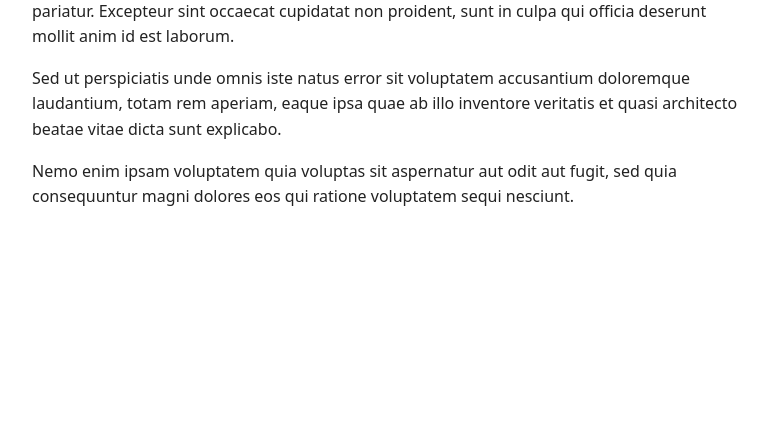
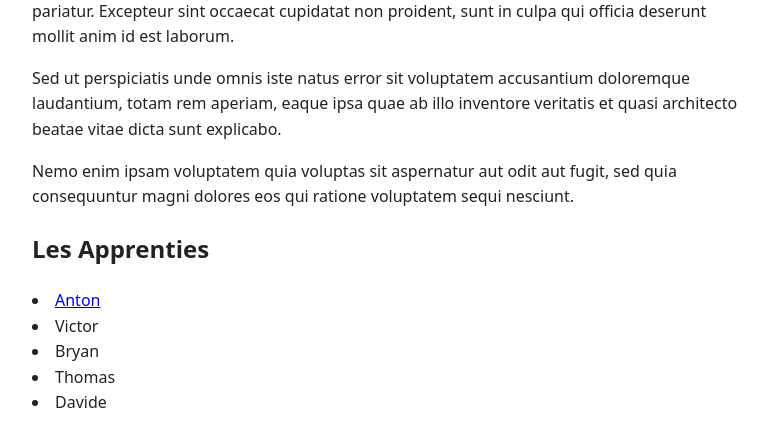
Before and after one commit to Kapas3T/LeProjet, a PHP site: page / in a window 1280 px wide. Shown: the part 259-706 px from the top of the page, without its empty margins (248-1016 px from the left). Run offline with PHP 8.4, Linux system fonts and the light colour scheme.

Commit message:
added list of apprenties

```diff
--- a/index.php
+++ b/index.php
@@ -32,5 +32,11 @@ $paragraphs = [
     <?php foreach ($paragraphs as $p): ?>
         <p><?= htmlspecialchars($p) ?></p>
     <?php endforeach; ?>
+    <h2>Les Apprenties</h2>
+    <li><a href="/pages/about/anton.php" title="About Anton">Anton</a></li>
+    <li>Victor</li>
+    <li>Bryan</li>
+    <li>Thomas</li>
+    <li>Davide</li>
 </body>
 </html>
```
Also changed, not shown: pages/about/anton.php (added, +13 -0 lines).
